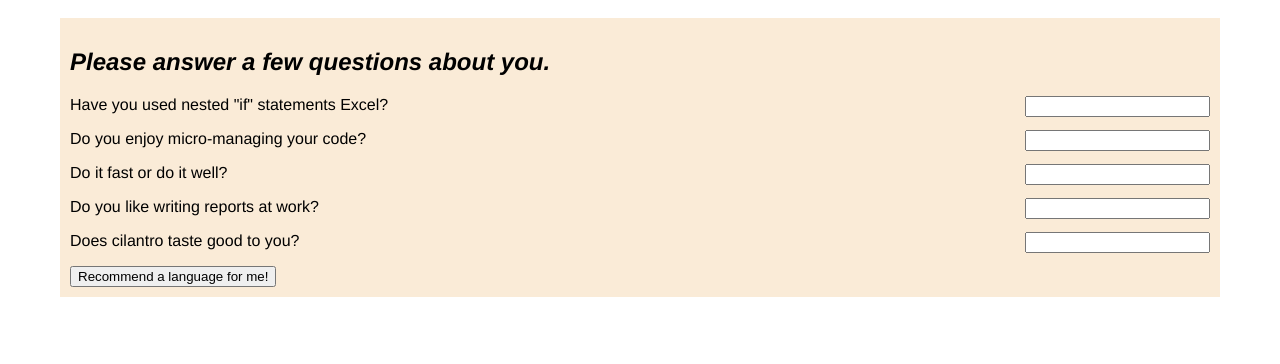
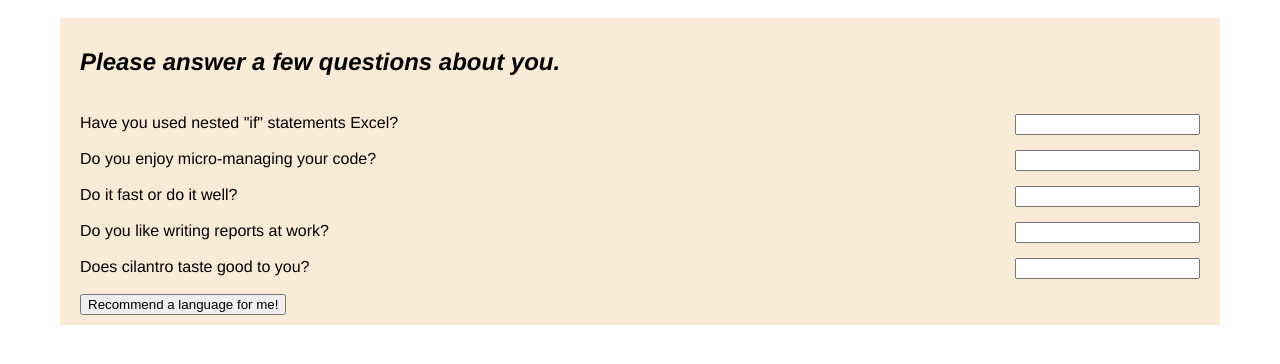
Before and after one commit to aaronvbrown/language-suggester, a plain HTML site: page index.html in a window 1280 px wide. Shown: the part 90-454 px from the top of the page. Drawn offline with Linux system fonts and the light colour scheme.

Commit message:
replace <p> w <br>

```diff
--- a/css/styles.css
+++ b/css/styles.css
@@ -6,6 +6,10 @@ body {
 div {
     margin: 10px;
     padding: 10px;
+}
+
+form {
+    padding-inline: 10px;
 }
 
 input {
--- a/index.html
+++ b/index.html
@@ -12,26 +12,27 @@
     <div id="survey">
         <form>
             <h2> <em>Please answer a few questions about you.</em></h2>
-            <p>
+            <br>
             <label for="question1Input">Have you used nested "if" statements Excel?</label>
             <input id="question1Input" type="text">
-            </p>
-            <p>
+            <br>
+            <br>
             <label for="question2Input">Do you enjoy micro-managing your code?</label>
             <input id="question2Input" type="text" name="question2Input">
-            </p>
-            <p>
+            <br>
+            <br>
             <label for="question3Input">Do it fast or do it well?</label>
             <input id="question3Input" type="text" name="question4Input">
-            </p>
-            <p>
+            </br>
+            <br>
             <label for="question4Input">Do you like writing reports at work?</label>
             <input id="question4Input" type="text" name="question3Input">
-            </p>
-            <p>
+            </br>
+            <br>
             <label for="question5Input">Does cilantro taste good to you?</label>
             <input id="question5Input" type="text" name="question5Input">
-            </p>
+            </br>
+            <br>
             <button type="submit">Recommend a language for me!</button>
         </form>
     </div>
@@ -43,4 +44,5 @@
         <button type="button" id="reset">Reset</button>
     </div>
 </body>
+
 </html>
--- a/js/scripts.js
+++ b/js/scripts.js
@@ -13,11 +13,11 @@ window.addEventListener("load", function() {
       const question3Input = document.getElementById("question3Input").value;
       const question4Input = document.getElementById("question4Input").value;
       const question5Input = document.getElementById("question5Input").value;
-      if (document.getElementById("question1Input").value === "yes") {
+      if (question1Input === "yes") {
         document.getElementById("python").removeAttribute("class");
         document.getElementById("javascript").setAttribute("class", "hidden");
         document.getElementById("c++").setAttribute("class", "hidden");
-      } else if (document.getElementById("question2Input").value === "yes") {
+      } else if (question2Input === "yes") {
         document.getElementById("c++").removeAttribute("class");
         document.getElementById("python").setAttribute("class", "hidden");
         document.getElementById("javascript").setAttribute("class", "hidden");
```
Lines whose indentation alone changed are shown as unchanged.
